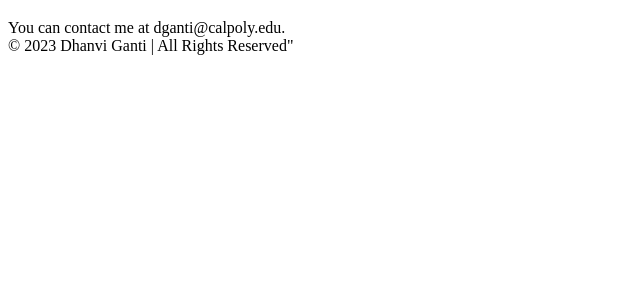
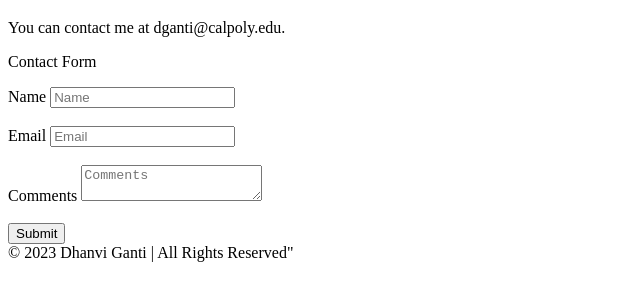
Before and after one commit to drdonv/drdonv.github.io, a plain HTML site: page contact.html in a window 1280 px wide. Shown: the part 218-518 px from the top of the page, without its empty margins (0-640 px from the left). Drawn offline with Linux system fonts and the light colour scheme.

Commit message:
Added contact form on contact page

```diff
--- a/contact.html
+++ b/contact.html
@@ -19,6 +19,30 @@
         <main>
             <h1 class="page-title">CONTACT ME !</h1>
             You can contact me at dganti@calpoly.edu.
+
+            <main>
+                <p>Contact Form</p>
+                <form>
+                  <!--This is a comment in HTML. It lets you write text that
+                  won't be rendered in the webpage.-->
+                  <label for="name">Name</label>
+                  <input type="text" id="name" name="name" placeholder="Name" required />
+                  <br><br>
+                  <!--The "for" attribute references the "name" attribute in <input>.
+                  The "name" attribute is necessary once we start tying in JavaScript-->
+                  <label for="email">Email</label>
+                  <input type="email" id="email" name="email" placeholder="Email" />
+                  <br><br>
+                  </select>
+                  <label for="comments">Comments</label>
+                  <textarea
+                    id="comments"
+                    name="comments"
+                    placeholder="Comments"
+                    required
+                  ></textarea>
+                  <br><br>
+                  <input type="submit" value="Submit" />
         </main>
         <footer>© 2023 Dhanvi Ganti | All Rights Reserved"</footer>
     </body>
```
